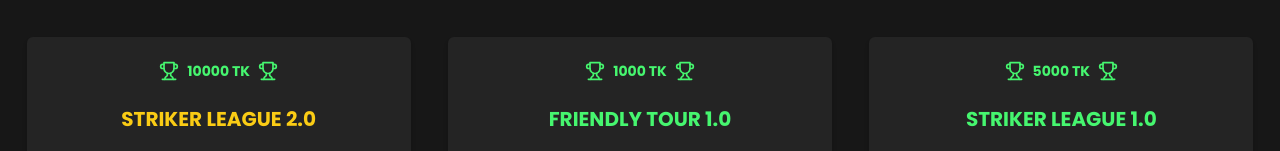
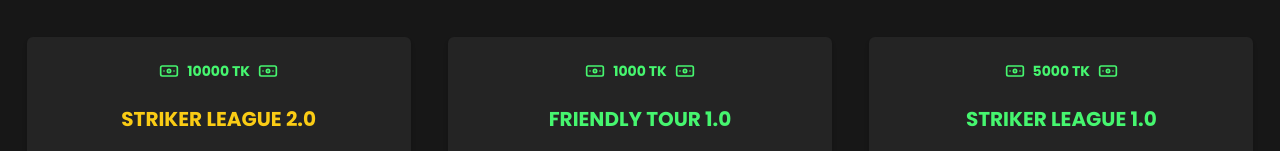
Before and after one commit to shahenwaz/mairala_family, a Next.js app: page /tournaments in a window 1280 px wide. Shown: the part 164-315 px from the top of the page. Built offline with nearby package versions, Linux system fonts and the light colour scheme.

Commit message:
Updated icons for TourPage Tab & Tournament Card

```diff
--- a/app/(root)/tournaments/StrikerLeague1/page.tsx
+++ b/app/(root)/tournaments/StrikerLeague1/page.tsx
@@ -6,6 +6,7 @@ import MatchesList from "@/components/tournament/MatchesList";
 import TeamLeaderboard from "@/components/tournament/TeamLeaderboard";
 import PlayerLeaderboard from "@/components/tournament/PlayerLeaderboard";
 import { Tabs, TabsList, TabsTrigger, TabsContent } from "@/components/ui/tabs";
+import { Gamepad2, Users, Trophy } from "lucide-react";
 
 export default function StrikerLeague1() {
   const tournament = {
@@ -206,18 +207,21 @@ export default function StrikerLeague1() {
                 value="matches"
                 className="text-[10px] md:text-sm font-semibold hover:text-primary focus:text-primary active:text-primary transition-all md:bg-muted md:text-muted-foreground md:hover:bg-primary md:hover:text-primary-foreground md:focus:bg-primary md:focus:text-primary-foreground md:active:bg-primary/80 md:active:text-primary-foreground"
               >
+                <Gamepad2 className="w-3 h-3 md:w-5 md:h-5 mr-1" />
                 MATCHES
               </TabsTrigger>
               <TabsTrigger
                 value="teams"
                 className="text-[10px] md:text-sm font-semibold hover:text-primary focus:text-primary active:text-primary transition-all md:bg-muted md:text-muted-foreground md:hover:bg-primary md:hover:text-primary-foreground md:focus:bg-primary md:focus:text-primary-foreground md:active:bg-primary/80 md:active:text-primary-foreground"
               >
+                <Users className="w-3 h-3 md:w-5 md:h-5 mr-1" />
                 TEAMS
               </TabsTrigger>
               <TabsTrigger
                 value="leaderboards"
                 className="text-[10px] md:text-sm font-semibold hover:text-primary focus:text-primary active:text-primary transition-all md:bg-muted md:text-muted-foreground md:hover:bg-primary md:hover:text-primary-foreground md:focus:bg-primary md:focus:text-primary-foreground md:active:bg-primary/80 md:active:text-primary-foreground"
               >
+                <Trophy className="w-3 h-3 md:w-5 md:h-5 mr-1" />
                 LEADERBOARDS
               </TabsTrigger>
             </TabsList>
--- a/components/tournament/TeamLeaderboard.tsx
+++ b/components/tournament/TeamLeaderboard.tsx
@@ -105,7 +105,7 @@ const TeamLeaderboard: React.FC<TeamLeaderboardProps> = ({ teams, status }) => {
               <TableCell className="px-4 py-3 font-bold text-center text-xs md:text-sm lg:text-base">
                 {team.rank}
               </TableCell>
-              <TableCell className="px-4 py-3 font-bold text-xs md:text-sm lg:text-base">
+              <TableCell className="px-4 py-3 font-semibold text-xs md:text-sm lg:text-base">
                 <div className="flex items-center gap-3">{team.name}</div>
               </TableCell>
               <TableCell className="px-4 py-3 font-bold text-center text-xs md:text-sm lg:text-base">
--- a/components/tournament/TournamentCard.tsx
+++ b/components/tournament/TournamentCard.tsx
@@ -1,7 +1,7 @@
 import React from "react";
 import { Badge } from "@/components/ui/badge";
 import { Button } from "@/components/ui/button";
-import { Trophy } from "lucide-react";
+import { Banknote } from "lucide-react";
 import { Avatar, AvatarImage } from "@/components/ui/avatar";
 
 interface Team {
@@ -48,9 +48,9 @@ const TournamentCard: React.FC<TournamentCardProps> = ({
     <div className="bg-card shadow-md rounded-md p-6 space-y-6 w-full max-w-sm animate-fadeIn transition-transform hover:scale-[1.02]">
       {/* Prize Pool */}
       <div className="flex justify-center items-center space-x-2">
-        <Trophy className="text-primary w-5 h-5" />
+        <Banknote className="text-primary w-5 h-5" />
         <span className="text-sm font-bold text-primary">{prizePool}</span>
-        <Trophy className="text-primary w-5 h-5" />
+        <Banknote className="text-primary w-5 h-5" />
       </div>
 
       {/* Title */}
```
